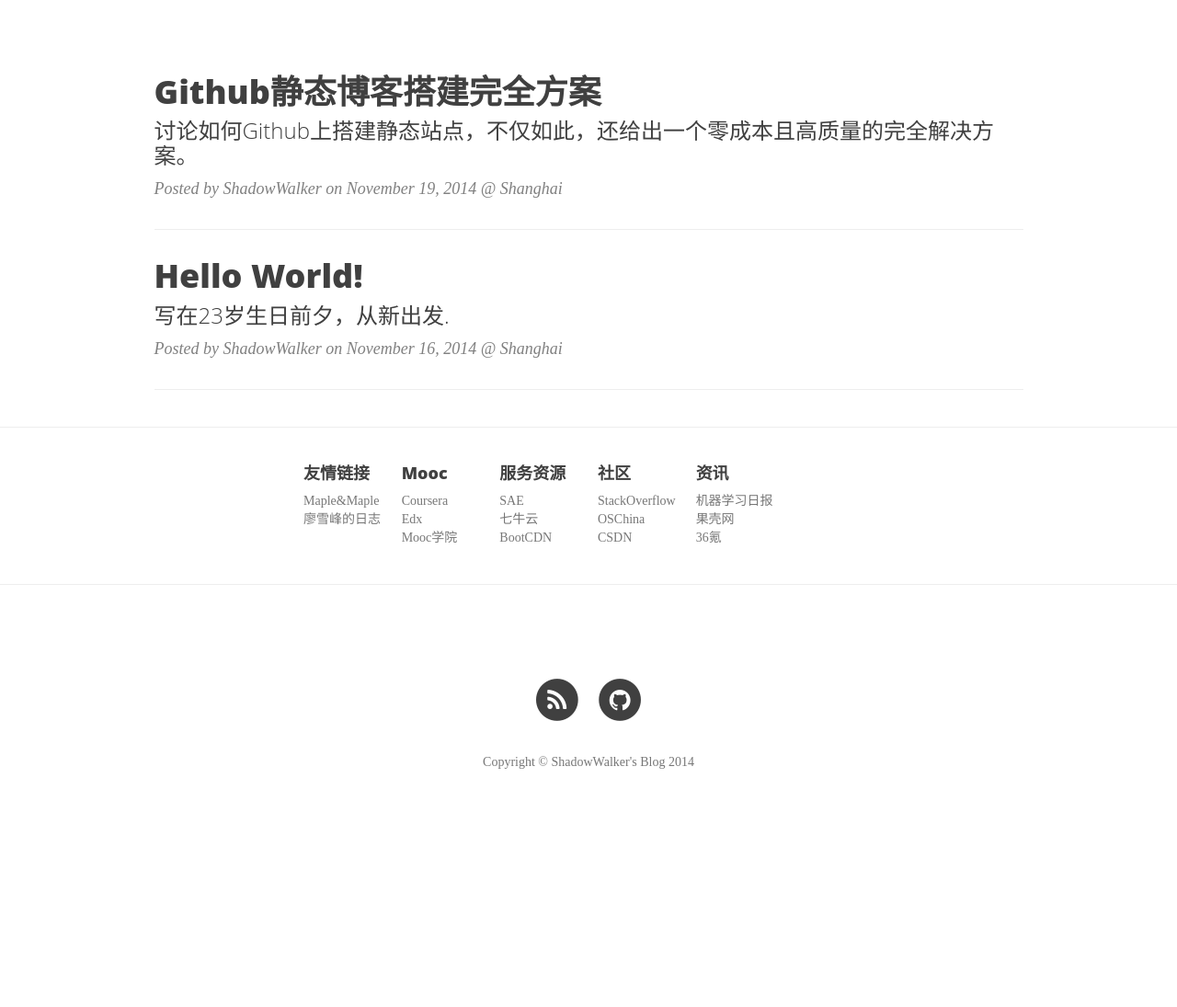
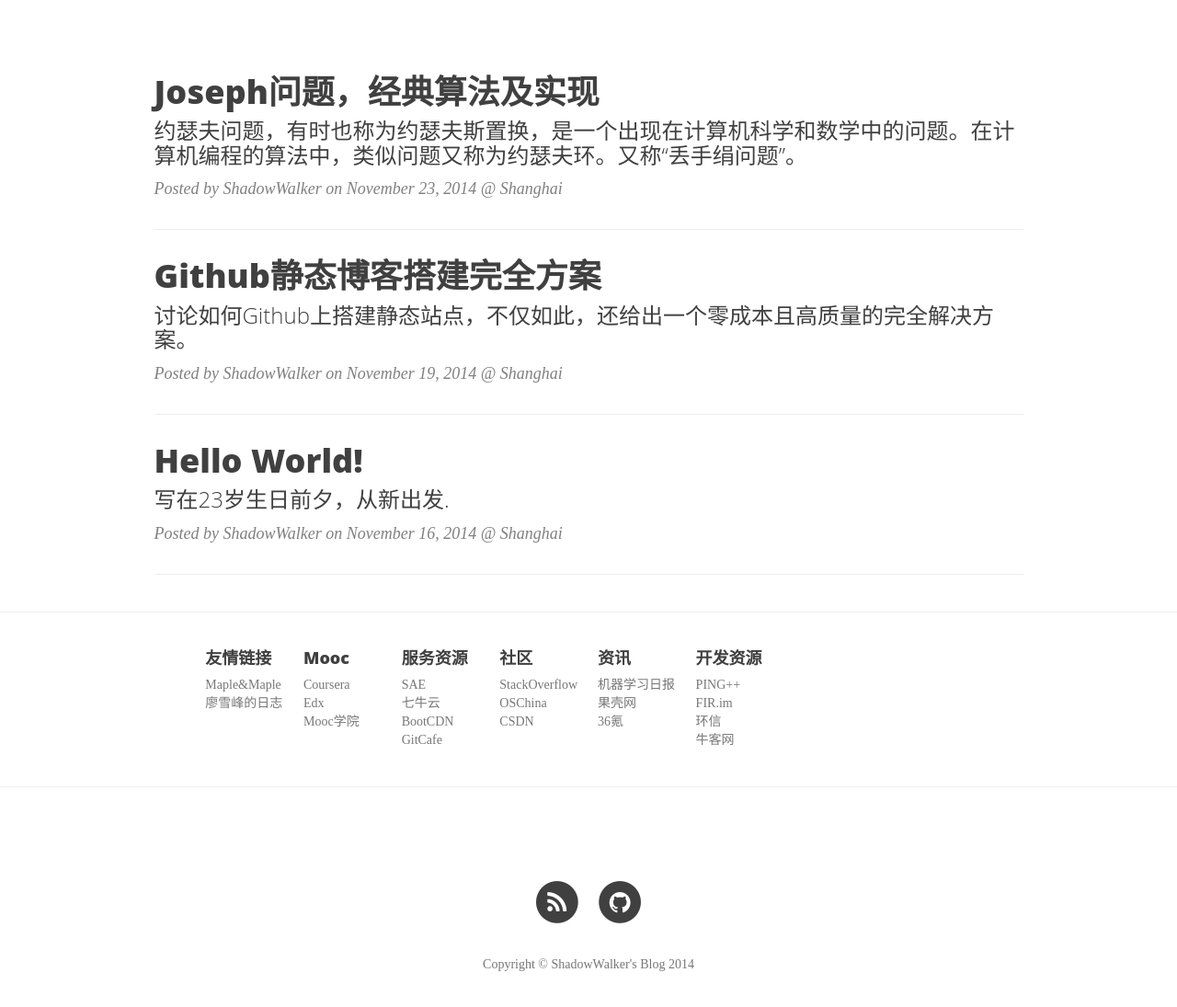
Before and after one commit to shadowwalker/blog, a Jekyll site: the page built from index.html, in a window 1280 px wide and 1400 px high, scrolled down 337 px. Shown: the part 276-1371 px from the top of the window at 92% size. Built offline with Jekyll 4.4.1, drawn with Linux system fonts in a browser that asks for light colours; nearby versions of some CDN libraries; some web fonts are replaced; the list of posts is cut into pages by our own code; comment, search, counter and statistics services are not loaded; before the commit the page ends 1517 px from its top, so only the background shows below that.

Commit message:
new post

```diff
--- a/_layouts/page.html
+++ b/_layouts/page.html
@@ -34,7 +34,7 @@ layout: default
 
 <div class="container-fluid">
     <div class="row">
-        <div class="links col-lg-1 col-lg-offset-3 col-md-1 col-md-offset-3 col-xs-10 col-xs-offset-1">
+        <div class="links col-lg-1 col-lg-offset-2 col-md-1 col-md-offset-2 col-xs-10 col-xs-offset-1">
             <h4>友情链接</h4>
             <ul class="list-unstyled">
                 <li><a class="text-muted" href="https://www.flickr.com/photos/gzy19921010">Maple&Maple</a></li>
@@ -55,6 +55,7 @@ layout: default
                 <li><a class="text-muted" href="http://sae.sina.com.cn/">SAE</a></li>
                 <li><a class="text-muted" href="http://www.qiniu.com/">七牛云</a></li>
                 <li><a class="text-muted" href="http://www.bootcdn.cn/">BootCDN</a></li>
+                <li><a class="text-muted" href="https://gitcafe.com/">GitCafe</a></li>
             </ul>
         </div>
         <div class="links col-lg-1 col-lg-offset-0 col-md-1 col-md-offset-0 col-xs-10 col-xs-offset-1">
@@ -73,6 +74,15 @@ layout: default
                 <li><a class="text-muted" href="http://www.36kr.com">36氪</a></li>
             </ul>
         </div>
+        <div class="links col-lg-1 col-lg-offset-0 col-md-1 col-md-offset-0 col-xs-10 col-xs-offset-1">
+            <h4>开发资源</h4>
+            <ul class="list-unstyled">
+                <li><a class="text-muted" href="https://pingplusplus.com/">PING++</a></li>
+                <li><a class="text-muted" href="http://fir.im/">FIR.im</a></li>
+                <li><a class="text-muted" href="http://easemob.com/">环信</a></li>
+                <li><a class="text-muted" href="http://www.nowcoder.com/">牛客网</a></li>
+            </ul>
+        </div>
     </div>
 </div>
 <hr>
--- a/_layouts/post.html
+++ b/_layouts/post.html
@@ -59,6 +59,9 @@ layout: default
 <script type="text/javascript">
     /* * * CONFIGURATION VARIABLES: EDIT BEFORE PASTING INTO YOUR WEBPAGE * * */
     var disqus_shortname = 'shadow2014'; // required: replace example with your forum shortname
+    var disqus_identifier = '{{ page.date | date: "%B-%-d-%Y" }}/{{ page.title }}';
+    //var disqus_title = 'a unique title for each page where Disqus is present';
+    //var disqus_url = 'a unique URL for each page where Disqus is present';
     $(document).ready(function() {
         var dsq = document.createElement('script'); dsq.type = 'text/javascript'; dsq.async = true;
         dsq.src = '//' + disqus_shortname + '.disqus.com/embed.js';
--- a/_posts/2014-11-19-setup_site_on_github.markdown
+++ b/_posts/2014-11-19-setup_site_on_github.markdown
@@ -123,7 +123,7 @@ Github上的静态页面引擎用的是[Jekyll](http://jekyllrb.com/)。所谓
 
 ##Markdown
 
-Markdown语法是一种兼容HTML的简单又容易书写的文本格式，它允许没有WEB经验的人像写普通博客一样书写内容（只要遵循一点规则）就可以生成HTML以便页面显示。
+Markdown语法是一种兼容HTML的简单又容易书写的文本格式，它允许没有WEB经验的人像写普通博客一样书写内容（只要遵循一点规则）。就可以生成HTML以便页面显示。
 
 [Markdown语法说明](http://wowubuntu.com/markdown/index.html)
 
--- /dev/null
+++ b/_posts/2014-11-23-Joseph_Problem.markdown
@@ -0,0 +1,41 @@
+---
+layout:     post
+published: true
+title:      "Joseph问题，经典算法及实现"
+subtitle:   "约瑟夫问题，有时也称为约瑟夫斯置换，是一个出现在计算机科学和数学中的问题。在计算机编程的算法中，类似问题又称为约瑟夫环。又称“丢手绢问题”。"
+date:       2014-11-23 17:00:00
+author:     "ShadowWalker"
+header-img: "img/sledgehammer_peak.jpeg"
+location:	"Shanghai"
+---
+
+
+> 据说著名犹太历史学家 Josephus有过以下的故事：在罗马人占领乔塔帕特后，39 个犹太人与Josephus及他的朋友躲到一个洞中，39个犹太人决定宁愿死也不要被敌人抓到，于是决定了一个自杀方式，41个人排成一个圆圈，由第1个人开始报数，每报数到第3人该人就必须自杀，然后再由下一个重新报数，直到所有人都自杀身亡为止。然而Josephus 和他的朋友并不想遵从。首先从一个人开始，越过k-2个人（因为第一个人已经被越过），并杀掉第k个人。接着，再越过k-1个人，并杀掉第k个人。这个过程沿着圆圈一直进行，直到最终只剩下一个人留下，这个人就可以继续活着。问题是，给定了和，一开始要站在什么地方才能避免被处决？Josephus要他的朋友先假装遵从，他将朋友与自己安排在第16个与第31个位置，于是逃过了这场死亡游戏。
+> 17世纪的法国数学家加斯帕在《数目的游戏问题》中讲了这样一个故事：15个教徒和15 个非教徒在深海上遇险，必须将一半的人投入海中，其余的人才能幸免于难，于是想了一个办法：30个人围成一圆圈，从第一个人开始依次报数，每数到第九个人就将他扔入大海，如此循环进行直到仅余15个人为止。问怎样排法，才能使每次投入大海的都是非教徒。
+
+##问题描述
+
+N个人围成一个圈，选定一个小于N的数字M。从一个人开始，1到M报数，报到M的人出列，从下一个人重新开始报数。一直循环，直到所有人出列。
+
+##思路
+
+用程序模拟整个报数的过程，关键在于找出下一个出列的人的下标。这种方式应该算半模拟，半数学分析吧。
+
+通过在纸上列举的方法，不难发现下一个出列的数组下标是<code>idx=(idx+m-1)%len(list)</code>。既在上一次出列元素的后一个开始再往后数m个数就得出下一个出列元素下标，当然还要把数组看成一个环，因此还要加上取模运算。
+
+##Python实现
+
+<pre class="code-container"><code class="python">def joseph_math_solution(n, m):
+	list = range(1,n+1)
+	idx = 0
+	while len(list) is not 0:
+		idx=(idx+m-1)%len(list)
+		print list.pop(idx)</code></pre>
+
+##算法分析
+
+以上代码总共只有5行，应该算比较精简了。忽然脑中又回响着一句话：人生苦短，请用Python。当然这个问题还会有很多的变种，但是大同小异。
+
+时间复杂度：Ο(n)
+
+空间复杂度：Ο(n)
```
